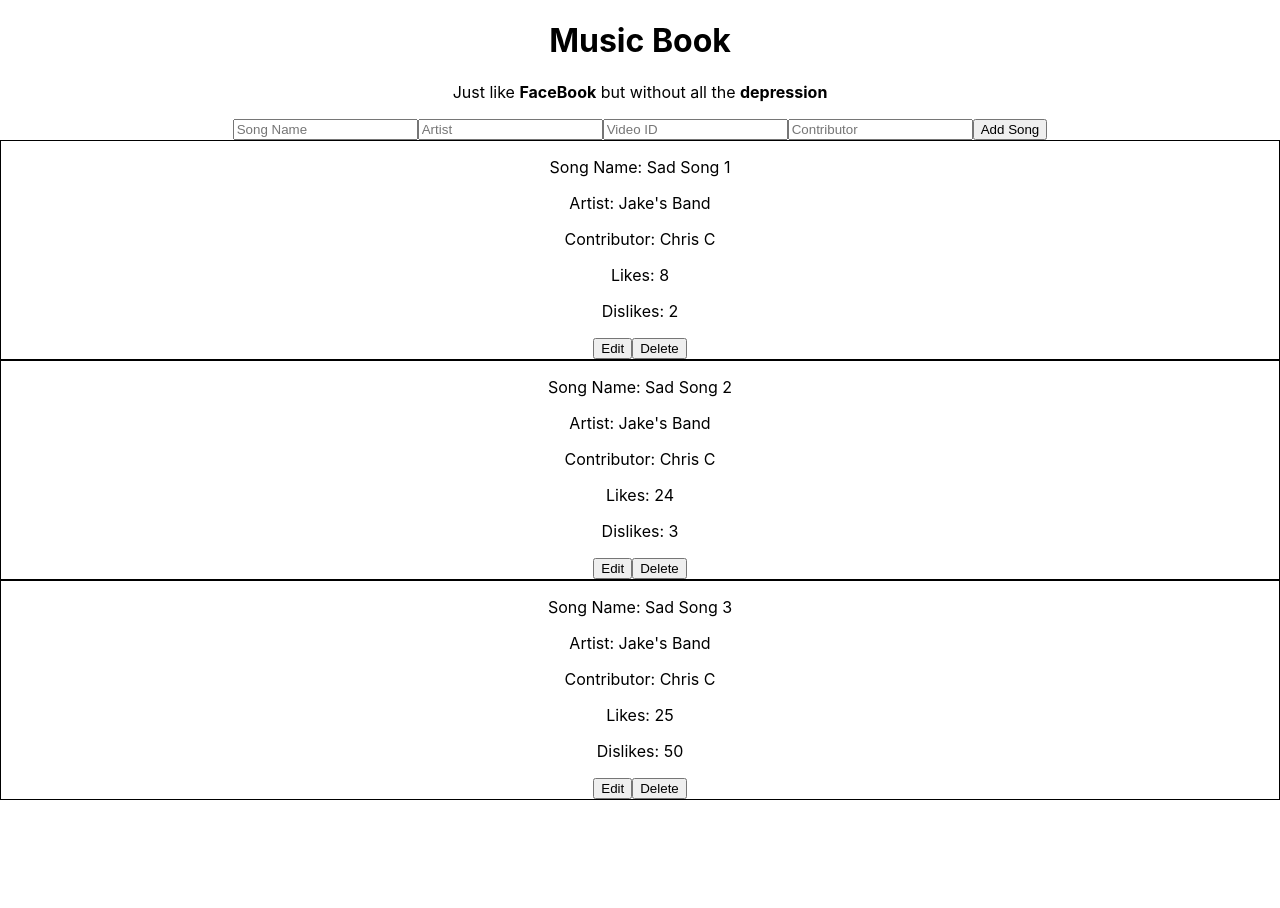
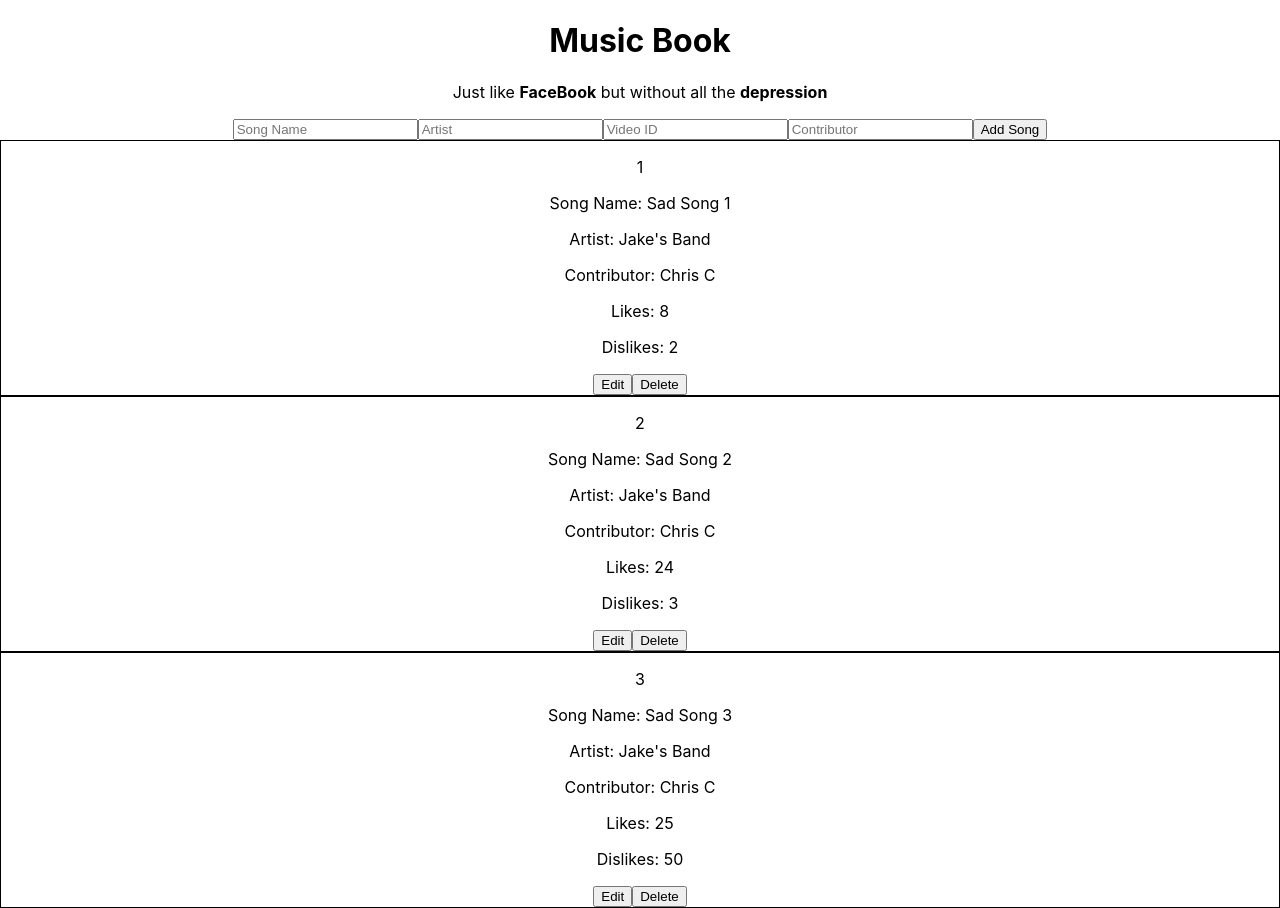
Before and after one commit to jakec888/MusicBook_front_end, a React (Create React App) app in the folder musicbook/: page / in a window 1280 px wide. Before the commit the page ends 800 px from the top, so only its background shows below. Built offline with nearby package versions, Linux system fonts and the light colour scheme.

Commit message:
Working Delete And Removed The Component Part And Put Everything In One File For Simplicity

```diff
--- a/musicbook/src/App.js
+++ b/musicbook/src/App.js
@@ -1,10 +1,11 @@
 import React, { Component } from "react";
-import Music from "./components/Music";
+import YouTube from "react-youtube";
 
 import "./App.css";
 
 const data = [
    {
+      id: 1,
       song_name: "Sad Song 1",
       artist: "Jake's Band",
       videoId: "Mp8kFqycfFM",
@@ -13,6 +14,7 @@ const data = [
       dislikes: 2
    },
    {
+      id: 2,
       song_name: "Sad Song 2",
       artist: "Jake's Band",
       videoId: "T2X1Xd9jl_o",
@@ -21,6 +23,7 @@ const data = [
       dislikes: 3
    },
    {
+      id: 3,
       song_name: "Sad Song 3",
       artist: "Jake's Band",
       videoId: "SuGuqHeEmnk",
@@ -100,13 +103,28 @@ class App extends Component {
       });
    };
 
-   deleteData = stuff => {
-      // API HERE (PUT)
+   deleteData = event => {
+      // API HERE (DELETE)
       console.log("Deletings");
-      console.log(stuff);
+      this.setState({
+         data: this.state.data.filter(item => item.id !== Number(event.target.id))
+      });
+   };
+
+   _onReady = event => {
+      event.target.pauseVideo();
    };
 
    render() {
+      const opts = {
+         width: "560",
+         height: "315",
+         playerVars: {
+            autoplay: 0,
+            rel: 0
+         }
+      };
+
       return (
          <div className="main">
             <h1>Music Book</h1>
@@ -153,19 +171,27 @@ class App extends Component {
                   </form>
                </div>
             )}
-            {this.state.data.map((music, index) => {
+            {this.state.data.map(music => {
                return (
-                  <Music
-                     key={index}
-                     song_name={music.song_name}
-                     artist={music.artist}
-                     videoId={music.videoId}
-                     contributor={music.contributor}
-                     likes={music.likes}
-                     dislikes={music.dislikes}
-                     editData={this.editData}
-                     deleteData={this.deleteData}
-                  />
+                  <div className="music-container" key={music.id}>
+                     <p>{music.id}</p>
+                     <p>Song Name: {music.song_name}</p>
+                     <p>Artist: {music.artist}</p>
+                     <YouTube
+                        videoId={music.videoId}
+                        onReady={this._onReady}
+                        opts={opts}
+                     />
+                     <p>Contributor: {music.contributor}</p>
+                     <p>Likes: {music.likes}</p>
+                     <p>Dislikes: {music.dislikes}</p>
+                     <button id={music.id} onClick={this.editData}>
+                        Edit
+                     </button>
+                     <button id={music.id} onClick={this.deleteData}>
+                        Delete
+                     </button>
+                  </div>
                );
             })}
          </div>
--- a/musicbook/src/components/Music.js
+++ /dev/null
@@ -1,33 +0,0 @@
-import React, { Component } from "react";
-import YouTube from "react-youtube";
-
-export default class Music extends Component {
-   _onReady = event => {
-      event.target.pauseVideo();
-   };
-
-   render() {
-      const opts = {
-         width: "560",
-         height: "315",
-         playerVars: {
-            autoplay: 0,
-            rel: 0
-         }
-      };
-
-      return (
-         <div className="music-container">
-            <p>{this.props.index}</p>
-            <p>Song Name: {this.props.song_name}</p>
-            <p>Artist: {this.props.artist}</p>
-            <YouTube videoId={this.props.videoId} onReady={this._onReady} opts={opts} />
-            <p>Contributor: {this.props.contributor}</p>
-            <p>Likes: {this.props.likes}</p>
-            <p>Dislikes: {this.props.dislikes}</p>
-            <button onClick={this.props.editData}>Edit</button>
-            <button onClick={this.props.deleteData}>Delete</button>
-         </div>
-      );
-   }
-}
```
Also changed, not shown: musicbook/src/components/Form.js (deleted, +0 -21 lines).
